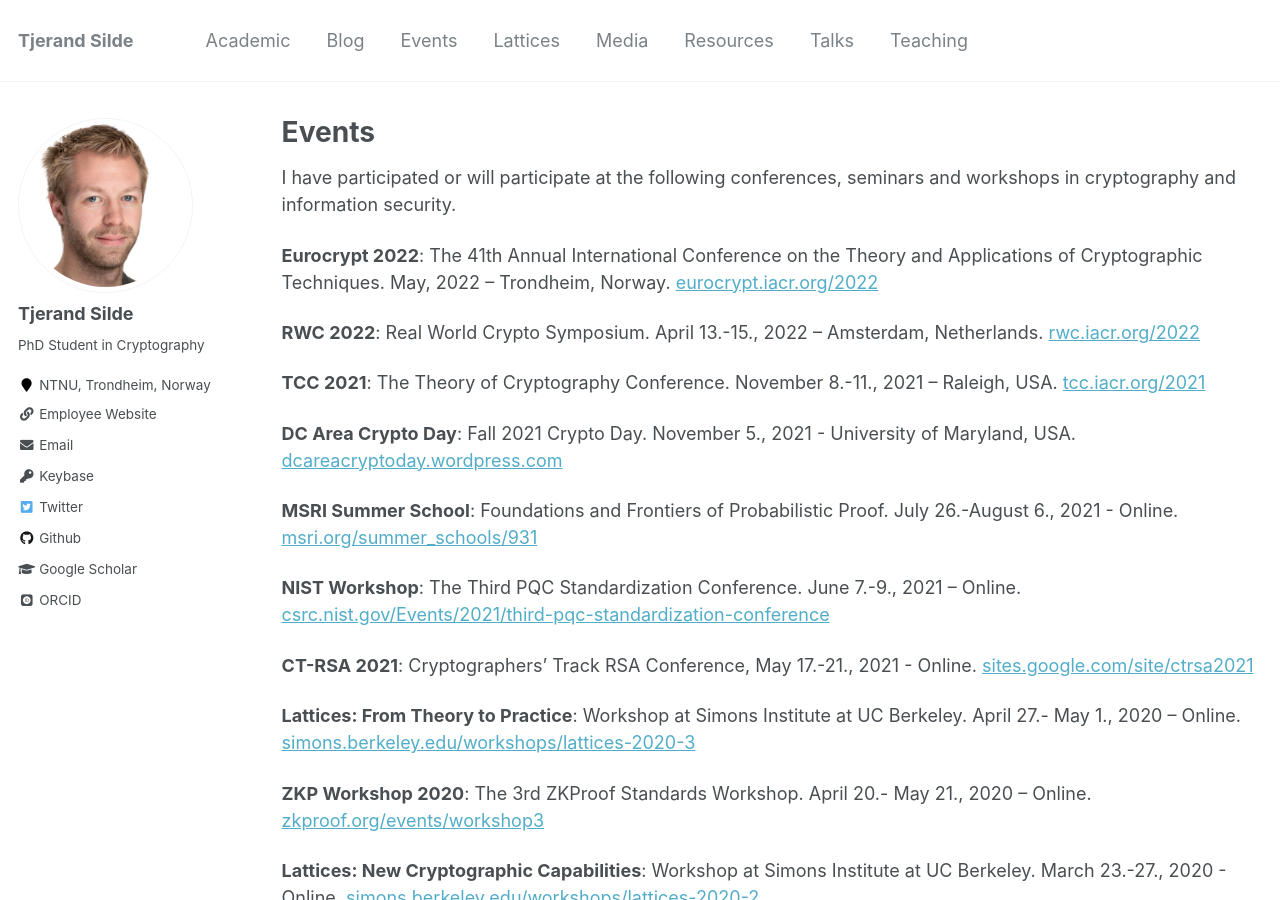
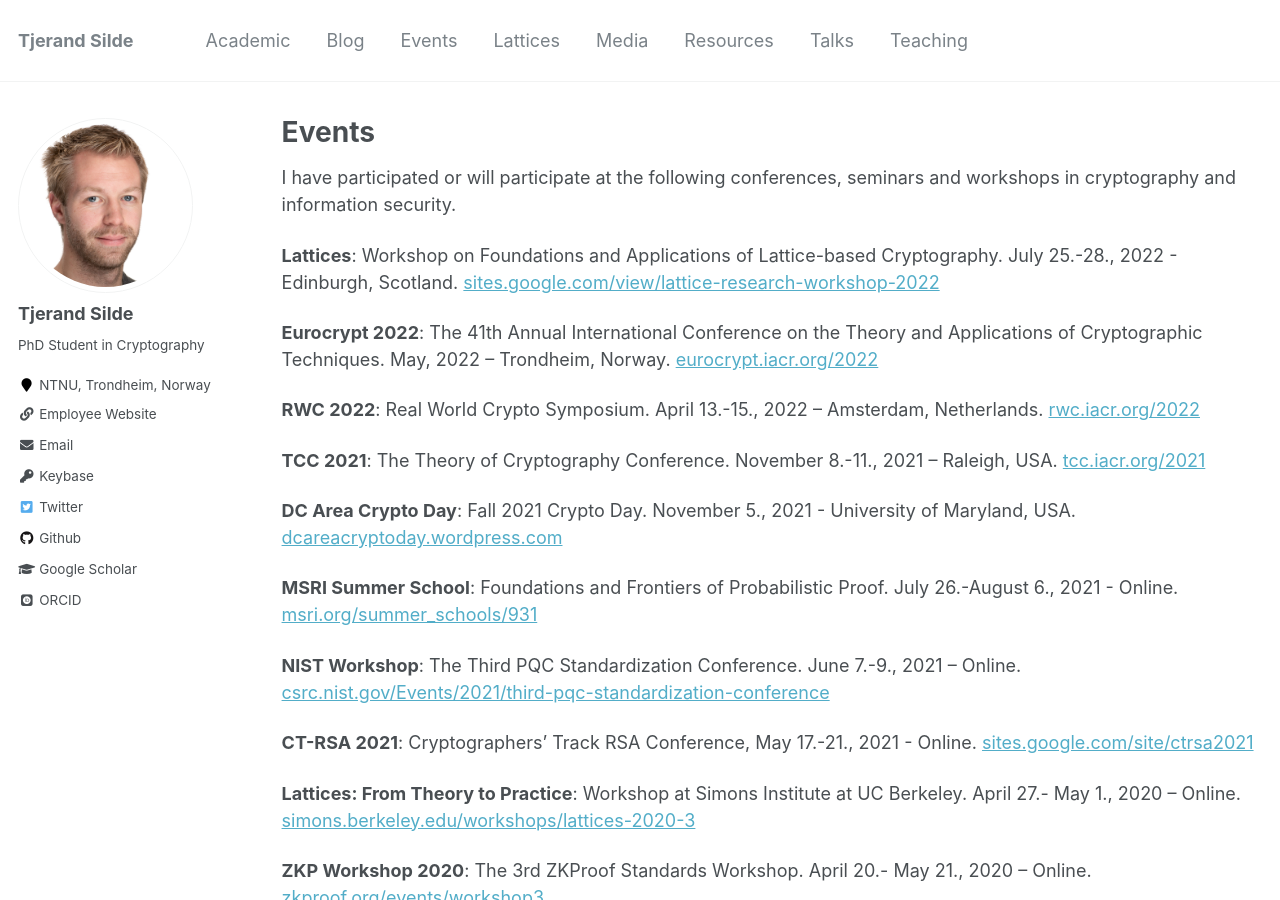
Before and after one commit to tjesi/tjesi.github.io, a Jekyll site: the page built from _pages/events.md, in a window 1280 px wide and 900 px high. Built offline with Jekyll 4.4.1, drawn with Linux system fonts in a browser that asks for light colours; some web fonts are replaced.

Commit message:
Update events.md

```diff
--- a/_pages/events.md
+++ b/_pages/events.md
@@ -6,6 +6,8 @@ author_profile: true
 ---
 
 I have participated or will participate at the following conferences, seminars and workshops in cryptography and information security.
+
+**Lattices**: Workshop on Foundations and Applications of Lattice-based Cryptography. July 25.-28., 2022 - Edinburgh, Scotland. [sites.google.com/view/lattice-research-workshop-2022](https://sites.google.com/view/lattice-research-workshop-2022)
 
 **Eurocrypt 2022**: The 41th Annual International Conference on the Theory and Applications of Cryptographic Techniques. May, 2022 – Trondheim, Norway. [eurocrypt.iacr.org/2022](https://eurocrypt.iacr.org/2022)
 
```
